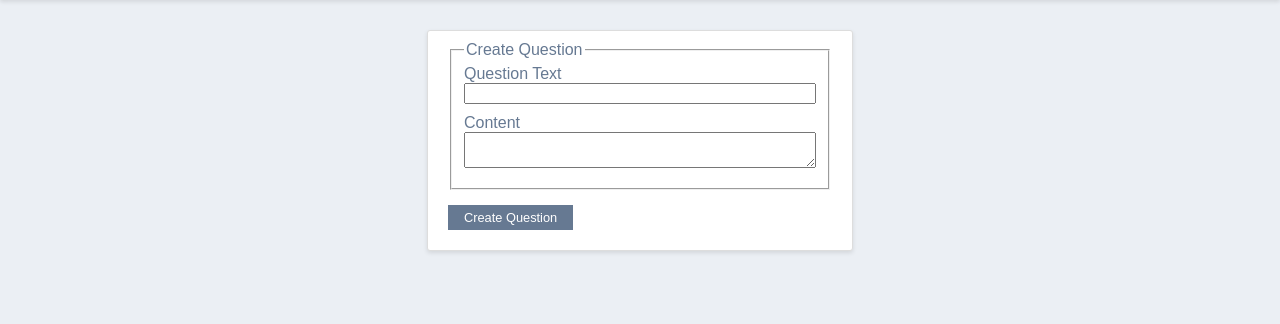
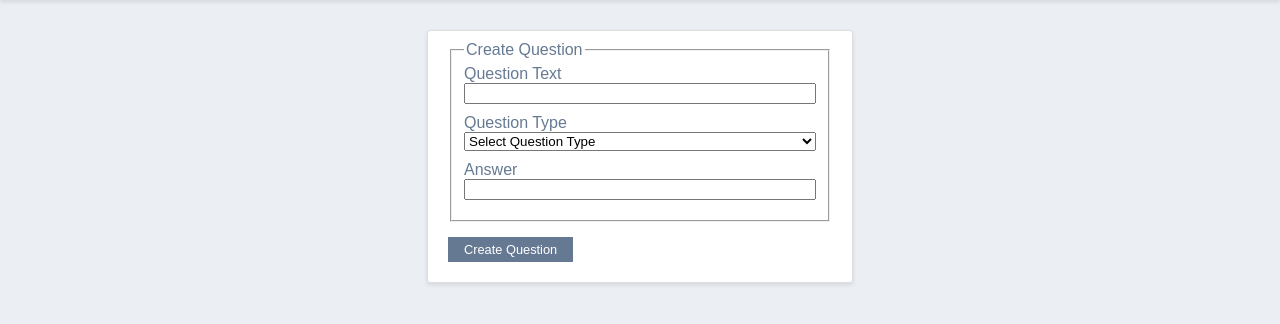
Before and after one commit to charz09/cmt313, a Flask app: page /lecturer/assessment/2/create_question in a window 1280 px wide. Shown: the part 58-382 px from the top of the page. Run offline with Flask 3, Linux system fonts and the light colour scheme; a user stored in the database is signed in; some libraries are stand-ins or nearby versions; some web fonts are replaced.

Commit message:
Display Assessments/Question and Modify the models

```diff
--- a/src/lecturer/forms.py
+++ b/src/lecturer/forms.py
@@ -1,19 +1,26 @@
 from flask_wtf import FlaskForm
-from wtforms import StringField, SubmitField, TextAreaField
+from wtforms import StringField, SelectField, SubmitField, TextAreaField, RadioField
 from wtforms.validators import DataRequired, Length
 from src.models.assessment import Assessment
 
 class CreateAssessmentForm(FlaskForm):
     title = StringField('Title', validators=[DataRequired()])
     description = TextAreaField('Description', validators=[DataRequired()])
+    assessment_type = RadioField('Assessment Type', choices=[('formative', 'Formative Assessment'), ('summative', 'Summative Assessment')], default='')
     submit = SubmitField('Create Assessment')
 
 class EditAssessmentForm(FlaskForm):
     title = StringField('Title', validators=[DataRequired()])
     description = TextAreaField('Description', validators=[DataRequired()])
+    assessment_type = RadioField('Assessment Type', choices=[('formative', 'Formative Assessment'), ('summative', 'Summative Assessment')], default='')
     submit = SubmitField('Update Assessment')
 
+
 class CreateQuestionForm(FlaskForm):
-    text = StringField('Question Text', validators=[DataRequired(), Length(min=5, max=100)])
-    content = TextAreaField('Content', validators=[DataRequired()])
+    question = StringField('Question Text', validators=[DataRequired(), Length(min=5, max=100)])
+    question_type = SelectField('Question Type', choices=[('', 'Select Question Type'), ('multiple_choice', 'Multiple Choice'), ('fill_in_the_blank', 'Fill-in the Blank')], default='')
+    answer = StringField('Answer', validators=[DataRequired()])
+    choice_1 = StringField('Choice 1', validators=[Length(max=100)])
+    choice_2 = StringField('Choice 2', validators=[Length(max=100)])
+    choice_3 = StringField('Choice 3', validators=[Length(max=100)])
     submit = SubmitField('Create Question')
--- a/src/lecturer/routes.py
+++ b/src/lecturer/routes.py
@@ -3,7 +3,7 @@ from flask import current_app
 from flask_login import login_required, current_user
 from src.lecturer.forms import CreateAssessmentForm, EditAssessmentForm, CreateQuestionForm
 from src.models.assessment import Assessment
-from src.models.question import Question
+from src.models.question import Question,Choice
 from src import db
 
 lecturer = Blueprint('lecturer', __name__)
@@ -14,18 +14,19 @@ def home():
     assessments = Assessment.query.filter_by(user_id=current_user.id).all()
     return render_template('lecturer/assessment/index.html', assessments = assessments)
 
-#create assessment
+# create assessment
 @lecturer.route('/lecturer/create_assessment', methods=['GET', 'POST'])
 @login_required
 def create_assessment():
     form = CreateAssessmentForm()
     if form.validate_on_submit():
-        assessment = Assessment(title=form.title.data, description=form.description.data, user_id=current_user.id)
+        assessment = Assessment(title=form.title.data, description=form.description.data, assessment_type=form.assessment_type.data, user_id=current_user.id)
         db.session.add(assessment)
         db.session.commit()
         flash('Assessment created successfully!')
         return redirect(url_for('lecturer.home'))
     return render_template('lecturer/assessment/create.html', form=form)
+
 
 #view assessment
 @lecturer.route('/lecturer/assessment/<int:assessment_id>', methods=['GET', 'POST'])
@@ -35,25 +36,28 @@ def view_assessment(assessment_id):
     questions = Question.query.filter_by(assessment_id=assessment.id).all()
     return render_template('lecturer/assessment/view.html', assessment=assessment, questions=questions)
 
-#edit assessment
+# edit assessment
 @lecturer.route('/lecturer/assessment/<int:assessment_id>/edit', methods=['GET', 'POST'])
 @login_required
 def edit_assessment(assessment_id):
-    #edit assessment
+    # edit assessment
     assessment = Assessment.query.get_or_404(assessment_id)
     form = EditAssessmentForm()
     if form.validate_on_submit():
         assessment.title = form.title.data
         assessment.description = form.description.data
+        assessment.assessment_type = form.assessment_type.data
         db.session.add(assessment)
         db.session.commit()
         flash('Assessment updated successfully!')
         return redirect(url_for('lecturer.home'))
 
-    #load assessment data into form
+    # load assessment data into form
     form.title.data = assessment.title
     form.description.data = assessment.description
+    form.assessment_type.data = assessment.assessment_type
     return render_template('lecturer/assessment/edit.html', form=form, assessment=assessment)
+
 
 #delete assessment
 @lecturer.route('/lecturer/assessment/<int:assessment_id>/delete', methods=['GET', 'POST'])
@@ -65,17 +69,28 @@ def delete_assessment(assessment_id):
     flash('Assessment deleted successfully!')
     return redirect(url_for('lecturer.home'))
 
-#create question
 @lecturer.route('/lecturer/assessment/<int:assessment_id>/create_question', methods=['GET', 'POST'])
 @login_required
 def create_question(assessment_id):
     assessment = Assessment.query.get_or_404(assessment_id)
     form = CreateQuestionForm()
     if form.validate_on_submit():
-        question = Question(text=form.text.data, content=form.content.data, assessment_id=assessment.id)
+        question = Question(
+            text=form.question.data,
+            question_type=form.question_type.data,
+            answer=form.answer.data,
+            assessment_id=assessment.id
+        )
         db.session.add(question)
+
+        if form.question_type.data == "multiple_choice":
+            for i in range(1, 4):
+                choice_text = getattr(form, f"choice_{i}").data
+                is_correct = (i == int(form.answer.data))
+                choice = Choice(text=choice_text, is_correct=is_correct, question=question)
+                db.session.add(choice)
+
         db.session.commit()
-
         flash('Question created successfully!')
         return redirect(url_for('lecturer.home', assessment_id=assessment.id))
     return render_template('lecturer/question/create.html', form=form, assessment=assessment)
--- a/src/models/assessment.py
+++ b/src/models/assessment.py
@@ -6,6 +6,7 @@ class Assessment(db.Model):
     id = db.Column(db.Integer, primary_key=True)
     title = db.Column(db.String(20), nullable=False)
     description = db.Column(db.Text, nullable=False)
+    assessment_type = db.Column(db.String(50), nullable=False)
     user_id = db.Column(db.Integer, db.ForeignKey('users.id'))
 
     def __repr__(self):
--- a/src/templates/lecturer/assessment/edit.html
+++ b/src/templates/lecturer/assessment/edit.html
@@ -14,6 +14,10 @@
         {{ form.description.label }}
         {{ form.description(cols=50, rows=5) }}
       </div>
+      <div class="form-group">
+        {{ form.assessment_type.label }}
+        {{ form.assessment_type(class="form-control") }}
+      </div>
     </fieldset>
     <div class="form-group">
         {{ form.submit (class='assessment-button') }}
--- a/src/templates/lecturer/assessment/index.html
+++ b/src/templates/lecturer/assessment/index.html
@@ -11,6 +11,7 @@
     <article class="view-assessment" onclick="location.href='{{ view_url }}';" style="cursor: pointer;">
     <h2>{{ assessment.title }}</h2>
     <p>{{ assessment.description }}</p>
+    <p>Type: {{ assessment.assessment_type }}</p> <!-- Added line to show assessment type -->
     </article>
     {% endfor %}
     <div class="assessment-button-position">
--- a/src/templates/lecturer/assessment/view.html
+++ b/src/templates/lecturer/assessment/view.html
@@ -18,7 +18,6 @@
     <article class="view-questions">
     {% for question in questions %}
     <p>{{ question.text }}</p>
-    <p>{{ question.content }}</p>
     {% endfor %}
     </article>
   </main>
--- a/src/templates/lecturer/question/create.html
+++ b/src/templates/lecturer/question/create.html
@@ -1,4 +1,5 @@
 {% extends "layout.html" %}
+
 {% block content %}
 <div class="position">
   <div class="content-section">
@@ -7,12 +8,30 @@
       <fieldset class="form-group">
         <legend>Create Question</legend>
         <div class="form-group">
-        {{ form.text.label }}
-        {{ form.text(class="form-control") }}
+          {{ form.question.label }}
+          {{ form.question(class="form-control") }}
         </div>
         <div class="form-group">
-        {{ form.content.label }}
-        {{ form.content(class="form-control") }}
+          {{ form.question_type.label }}
+          {{ form.question_type(class="form-control", placeholder="Select Question Type") }}
+        </div>
+        <div class="form-group">
+          {{ form.answer.label }}
+          {{ form.answer(class="form-control") }}
+        </div>
+        <div class="choices" style="display: none">
+          <div class="form-group">
+            {{ form.choice_1.label }}
+            {{ form.choice_1(class="form-control") }}
+          </div>
+          <div class="form-group">
+            {{ form.choice_2.label }}
+            {{ form.choice_2(class="form-control") }}
+          </div>
+          <div class="form-group">
+            {{ form.choice_3.label }}
+            {{ form.choice_3(class="form-control") }}
+          </div>
         </div>
       </fieldset>
       <div class="form-group">
@@ -21,4 +40,17 @@
     </form>
   </div>
 </div>
+
+<script>
+  var questionType = document.getElementById('question_type');
+  var choicesDiv = document.querySelector('.choices');
+
+  questionType.addEventListener('change', function() {
+    if (this.value == 'multiple_choice') {
+      choicesDiv.style.display = 'block';
+    } else {
+      choicesDiv.style.display = 'none';
+    }
+  });
+</script>
 {% endblock content %}
```
Also changed, not shown: src/models/question.py (+12 -2 lines), src/static/style.css (+80 -9 lines), src/student/routes.py (+33 -3 lines), src/templates/lecturer/assessment/create.html (+7 -2 lines), src/templates/student/assessment.html (added, +43 -0 lines), src/templates/student/home.html (+19 -1 lines), src/templates/student/submit_summative_assessment.html (added, +14 -0 lines), src/templates/student/take_formative_assessment.html (deleted, +0 -12 lines), src/templates/student/view_assessments.html (added, +12 -0 lines), src/templates/student/view_formative_assessments.html (added, +14 -0 lines), src/data.db. Lines whose indentation alone changed are shown as unchanged.
